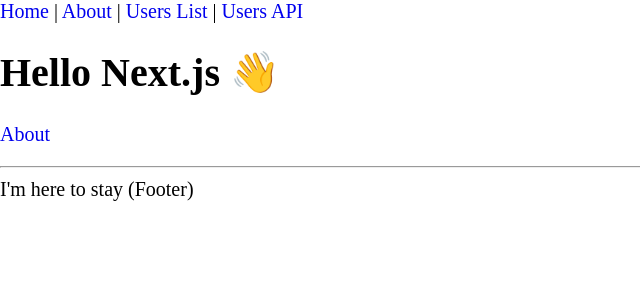
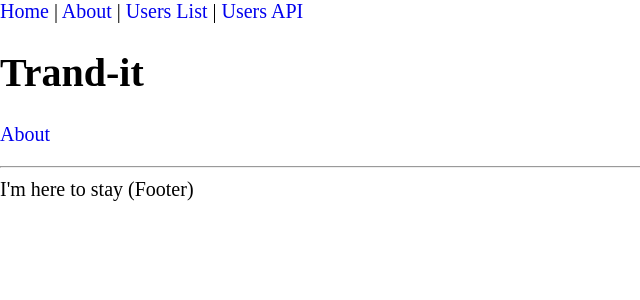
Before and after one commit to Zeereoreo/Trand-it, a Next.js app in the folder trand-it/: page / in a window 1280 px wide. Shown: the top 300 px of the page, without its empty margins (0-640 px from the left). Built offline with nearby package versions, Linux system fonts and the light colour scheme.

Commit message:
feat: schema 추가

```diff
--- a/trand-it/package.json
+++ b/trand-it/package.json
@@ -8,6 +8,7 @@
   },
   "dependencies": {
     "mongodb": "^5.7.0",
+    "mongoose": "^7.3.4",
     "next": "latest",
     "react": "^18.2.0",
     "react-dom": "^18.2.0",
--- a/trand-it/pages/index.tsx
+++ b/trand-it/pages/index.tsx
@@ -1,9 +1,17 @@
 import Link from 'next/link'
 import Layout from '../components/Layout'
+import { Mongoose } from "mongoose";
+
+declare global {
+  var mongoose: {
+    promise: Promise<Mongoose> | null;
+    conn: Mongoose | null;
+  };
+}
 
 const IndexPage = () => (
   <Layout title="Home | Next.js + TypeScript Example">
-    <h1>Hello Next.js 👋</h1>
+    <h1>Trand-it</h1>
     <p>
       <Link href="/about">About</Link>
     </p>
```
Also changed, not shown: trand-it/pages/schema.ts (added, +13 -0 lines), 1 other file (tests, documents, lock files or other folders).
